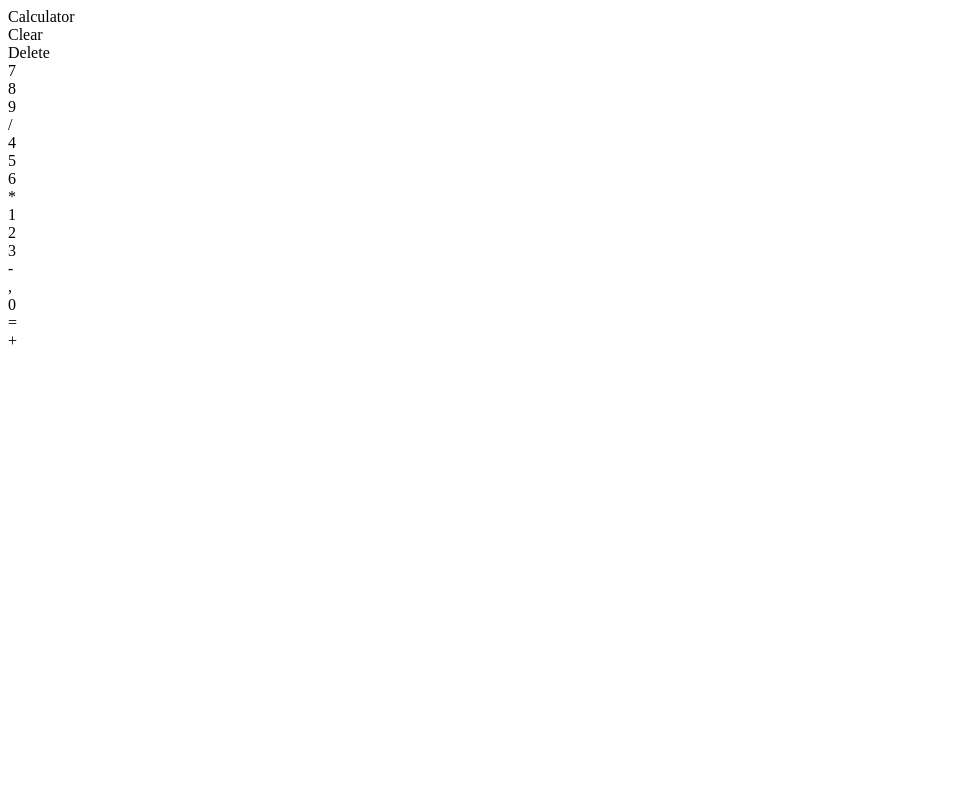
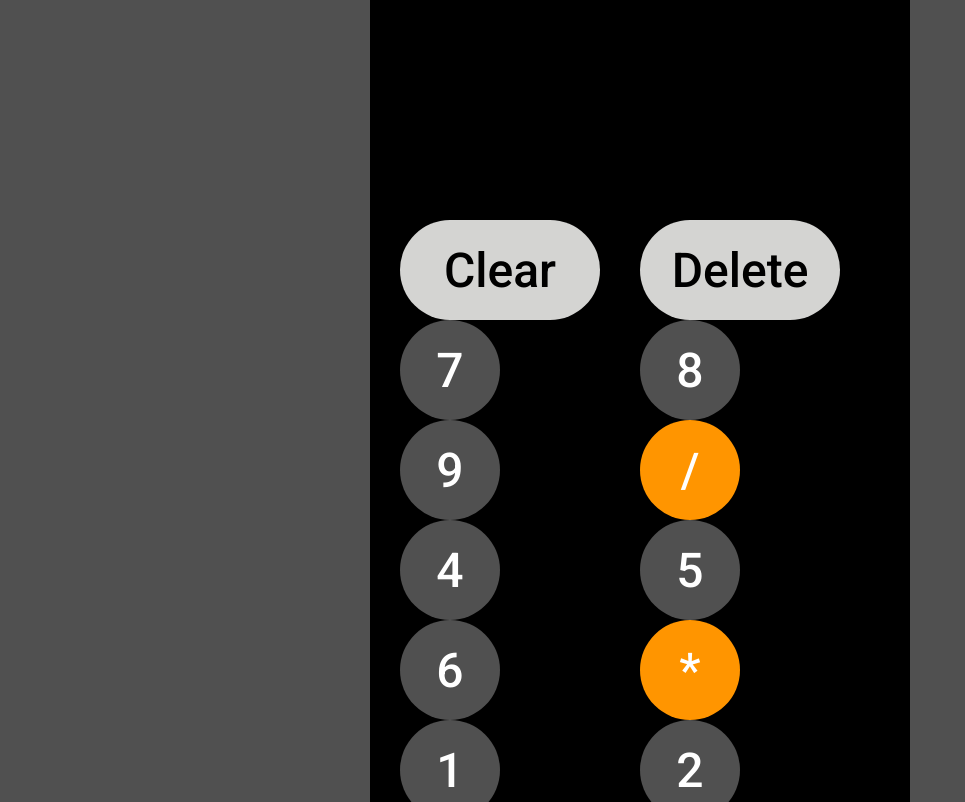
Before and after one commit to meninblacks/calculatorProject, a plain HTML site: page index.html in a window 1280 px wide. Shown: the top 802 px of the page, without its empty margins (0-965 px from the left). Drawn offline with Linux system fonts and the light colour scheme.

Commit message:
a bit of css

```diff
--- a/index.html
+++ b/index.html
@@ -10,27 +10,26 @@
 <body>
 
     <div class="calculator-container">
-        <div class="calculator-text">Calculator</div>
         <div class="screen"></div>
         <div class="buttons">
-            <div class="button big-button">Clear</div>
-            <div class="button big-button">Delete</div>
-            <div class="button">7</div>
-            <div class="button">8</div>
-            <div class="button">9</div>
-            <div class="button">/</div>
-            <div class="button">4</div>
-            <div class="button">5</div>
-            <div class="button">6</div>
-            <div class="button">*</div>
-            <div class="button">1</div>
-            <div class="button">2</div>
-            <div class="button">3</div>
-            <div class="button">-</div>
-            <div class="button">,</div>
-            <div class="button">0</div>
-            <div class="button">=</div>
-            <div class="button">+</div>
+            <div class="button big-button command">Clear</div>
+            <div class="button big-button command">Delete</div>
+            <div class="button num">7</div>
+            <div class="button num">8</div>
+            <div class="button num">9</div>
+            <div class="button operator">/</div>
+            <div class="button num">4</div>
+            <div class="button num">5</div>
+            <div class="button num">6</div>
+            <div class="button operator">*</div>
+            <div class="button num">1</div>
+            <div class="button num">2</div>
+            <div class="button num">3</div>
+            <div class="button operator">-</div>
+            <div class="button num">,</div>
+            <div class="button num">0</div>
+            <div class="button operator">=</div>
+            <div class="button operator">+</div>
         </div>
     </div>
 
--- a/script.js
+++ b/script.js
@@ -17,3 +17,11 @@ function divide(a,b) {
 function operate(operator, a, b) {
     operator(a,b)
 }
+
+//4th instruction
+
+let displayValue = ""
+
+function getNumbers(num) {
+    displayValue += num.textContent
+}
--- a/style.css
+++ b/style.css
@@ -0,0 +1,65 @@
+@import url('https://fonts.googleapis.com/css2?family=Roboto:wght@500&display=swap');
+* {
+    box-sizing: border-box;
+    margin: 0;
+    padding: 0;
+}
+
+body {
+    background-color: #505050;
+    width: 100%;
+    height: 100vh;
+    display: flex;
+    justify-content: center;
+    align-items: center;
+}
+
+.calculator-container {
+    width: 540px;
+    height: 960px;
+    background-color: #000000;
+    border-radius: 50px;
+}
+
+.screen {
+    width: 100%;
+    height: 300px;
+}
+
+.buttons {
+    width: 100%;
+    display: grid;
+    grid-template-columns: 1fr 1fr;
+    padding: 0 30px;
+}
+
+.big-button {
+    width: 200px !important;
+    height: 100px;
+    color: black !important;
+}
+
+.button {
+    width: 100px;
+    height: 100px;
+    border-radius: 100px;
+    display: flex;
+    justify-content: center;
+    align-items: center;
+    color: white;
+    font-family: roboto;
+    font-weight: 100;
+    font-size: 3rem;
+}
+
+.num {
+    background-color: #505050;
+}
+
+.operator {
+    background-color: #FF9500;
+}
+
+.command {
+    background-color: #D4D4D2;
+}
```
